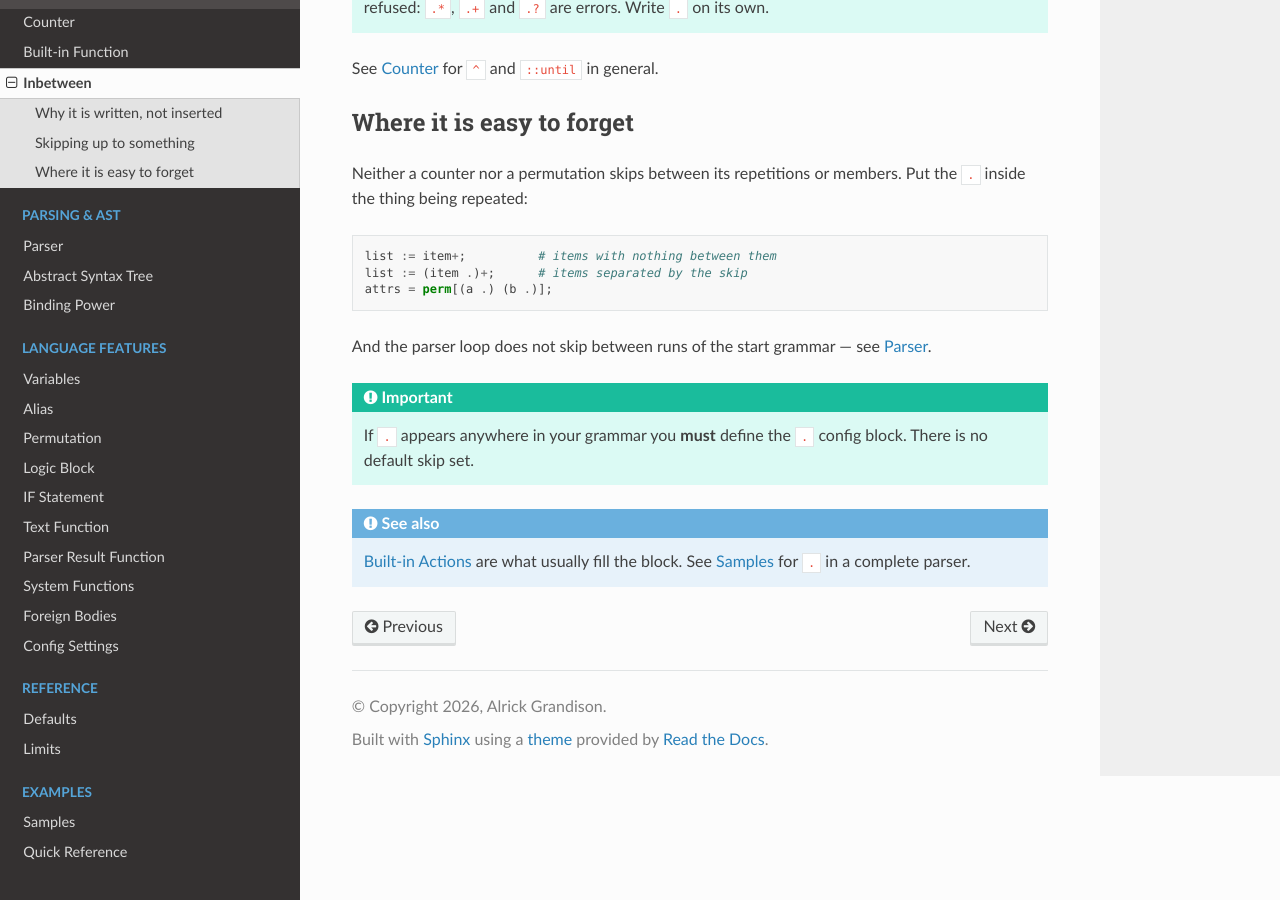
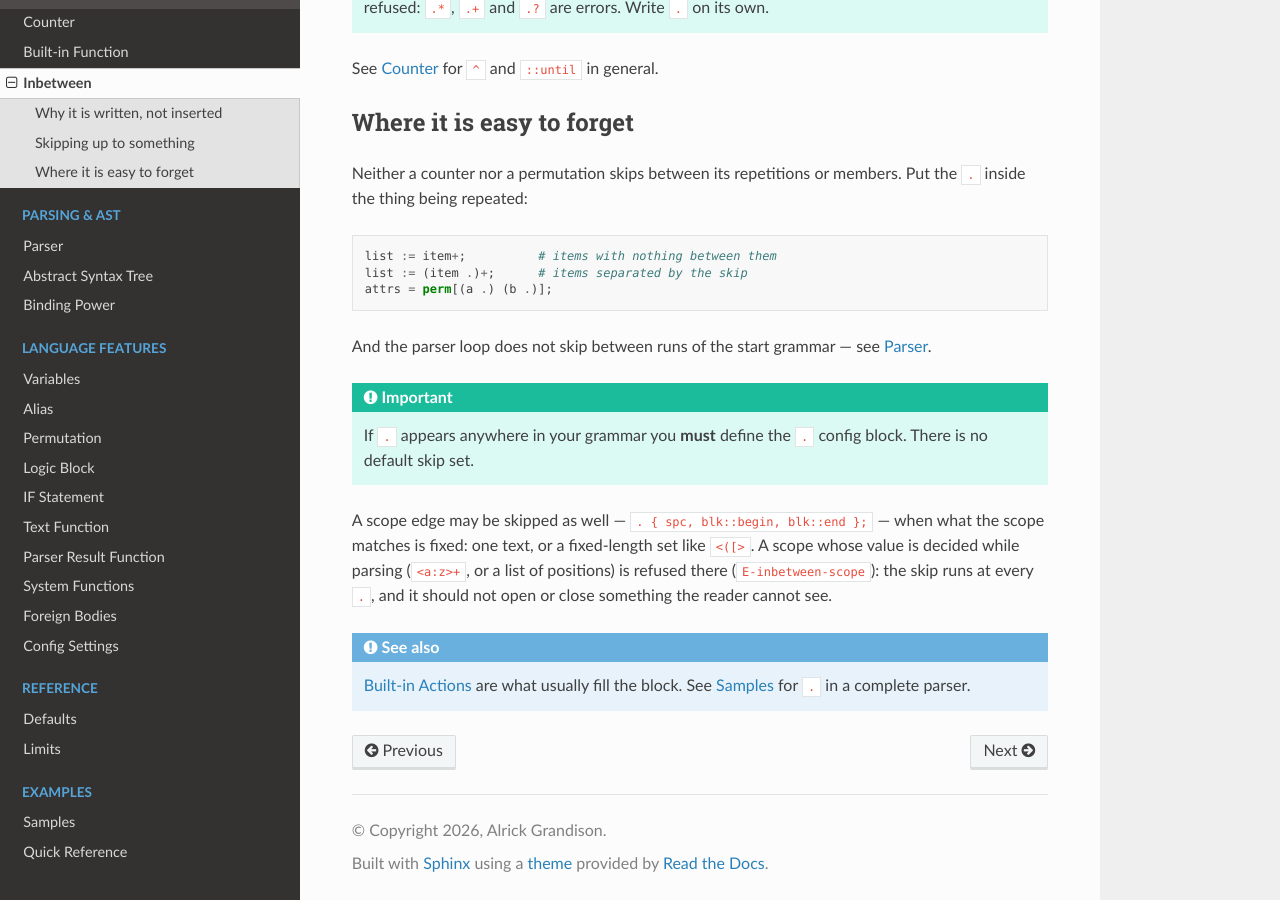
Before and after one commit to Algodal/Algodal_Parser_Machine_Manual, a Sphinx documentation site: the page built from manual/source/inbetween.md, in a window 1280 px wide and 900 px high, scrolled down 1294 px. Built offline with Sphinx 7.4.7 and the Read the Docs theme 3.1.0, drawn with Linux system fonts in a browser that asks for light colours.

Commit message:
The skip may hold a fixed scope edge
Co-Authored-By: Claude Opus 5.5 <noreply@anthropic.com>
Claude-Session: https://claude.ai/code/session_01CBYHjQPohs3HkwNbRLWBzy

```diff
--- a/manual/source/inbetween.md
+++ b/manual/source/inbetween.md
@@ -78,6 +78,12 @@ If `.` appears anywhere in your grammar you **must** define the `.` config
 block. There is no default skip set.
 :::
 
+A scope edge may be skipped as well — `. { spc, blk::begin, blk::end };` — when
+what the scope matches is fixed: one text, or a fixed-length set like `<([>`. A
+scope whose value is decided while parsing (`<a:z>+`, or a list of positions)
+is refused there (`E-inbetween-scope`): the skip runs at every `.`, and it
+should not open or close something the reader cannot see.
+
 :::{seealso}
 [Built-in Actions](builtin_action.md) are what usually fill the block. See
 [Samples](samples.md) for `.` in a complete parser.
```
